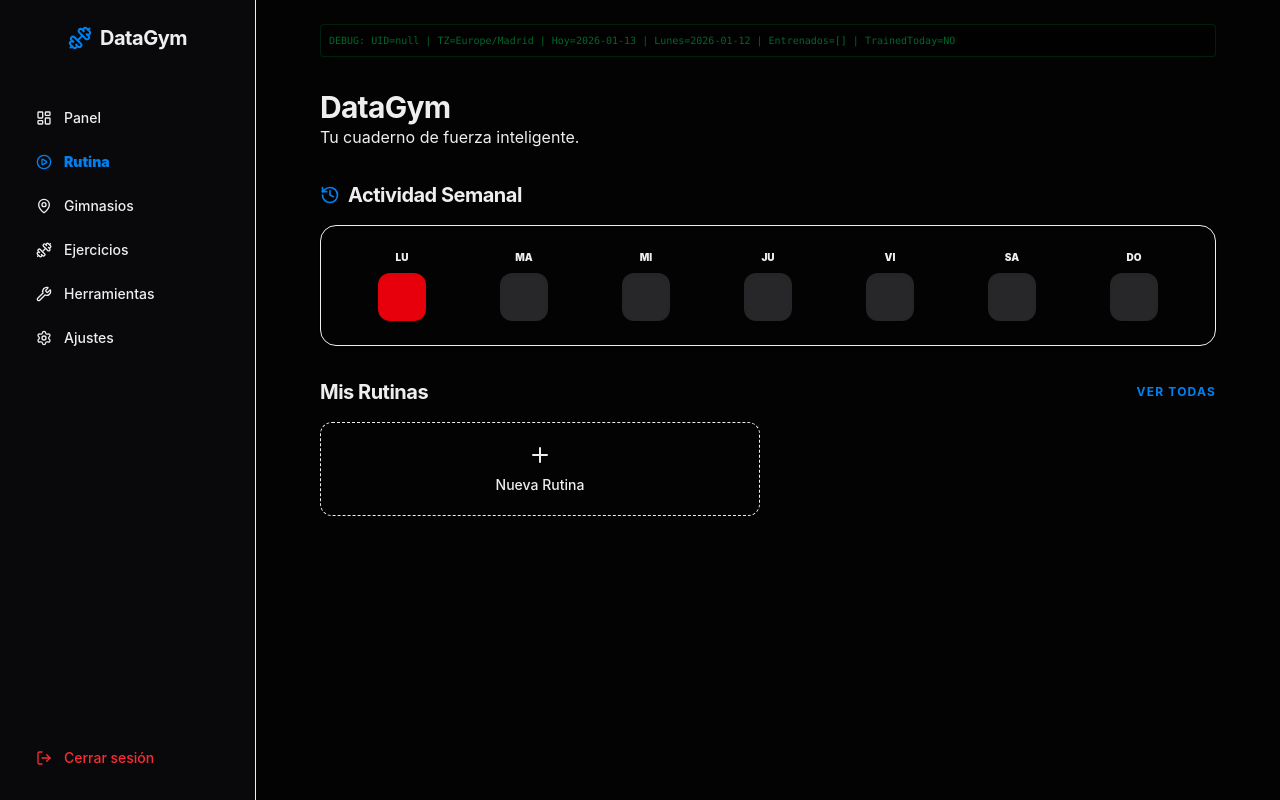
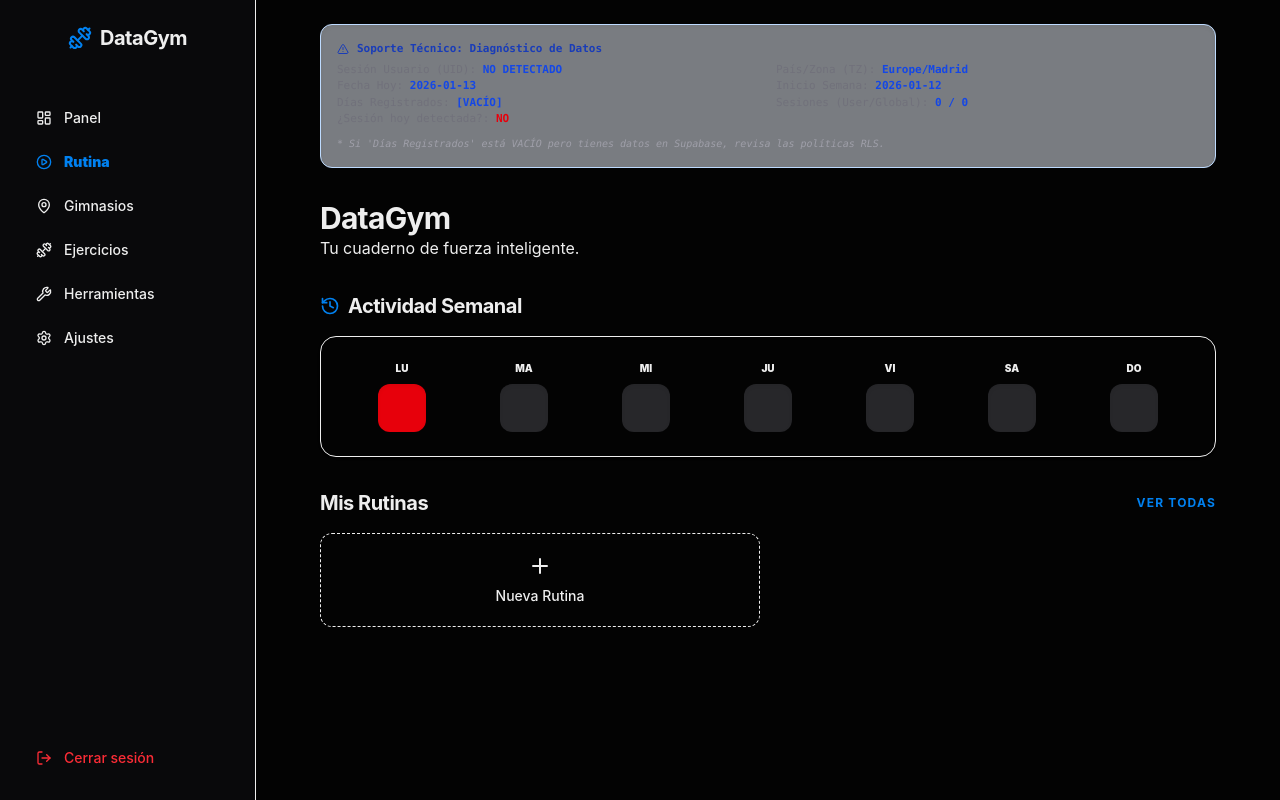
Before and after one commit to srbitgithub/datagymroutines, a Next.js app: page /dashboard in a window 1280 px wide. Built offline with nearby package versions, Linux system fonts and the light colour scheme.

Commit message:
otro intento de arreglo

```diff
--- a/src/app/_actions/training.ts
+++ b/src/app/_actions/training.ts
@@ -381,14 +381,18 @@ export async function getProgressionDataAction(exerciseId?: string, timezone: st
     try {
         const authRepository = new SupabaseAuthRepository();
         const user = await authRepository.getSession();
-        if (!user) return [];
+        if (!user) return { items: [], debug: { globalCount: 0, returnedCount: 0 } };
 
         const sessionRepository = new SupabaseSessionRepository();
         const sessions = await sessionRepository.getAllByUserId(user.id);
 
+        // DEBUG: ¿Veo alguna sesión aunque no sea de este usuario? (Si esto da 0 y hay datos, es RLS)
+        const client = await (new SupabaseAuthRepository() as any).getClient();
+        const { count: globalCount } = await client.from("training_sessions").select("*", { count: 'exact', head: true });
+
         console.log(`[getProgressionDataAction] UserID: ${user.id}, Sesiones encontradas: ${sessions.length}`);
 
-        if (!Array.isArray(sessions)) return [];
+        if (!Array.isArray(sessions)) return { items: [], debug: { globalCount: globalCount || 0, returnedCount: 0 } };
 
         const data = sessions.map(session => {
             let volume = 0;
@@ -422,9 +426,15 @@ export async function getProgressionDataAction(exerciseId?: string, timezone: st
             };
         }).reverse();
 
-        return data;
-    } catch (error) {
+        return {
+            items: data,
+            debug: {
+                globalCount: globalCount || 0,
+                returnedCount: sessions.length
+            }
+        };
+    } catch (error: any) {
         console.error("Error in getProgressionDataAction:", error);
-        return [];
+        return { items: [], error: error.message, debug: { globalCount: 0, returnedCount: 0 } };
     }
 }
--- a/src/app/dashboard/page.tsx
+++ b/src/app/dashboard/page.tsx
@@ -17,7 +17,7 @@ export default async function DashboardPage({ searchParams }: { searchParams: Pr
     const user = await authRepo.getSession();
 
     const routines = await getRoutinesAction();
-    const progression = await getProgressionDataAction(undefined, userTimezone);
+    const { items: progressionItems, debug } = await getProgressionDataAction(undefined, userTimezone);
 
     // Weekly Tracker Logic (User's 10-step plan + Robust TZ handling)
     const tz = userTimezone;
@@ -57,7 +57,7 @@ export default async function DashboardPage({ searchParams }: { searchParams: Pr
     const todayStr = fmt(localNow);
     const mondayStr = fmt(mondayLocal);
     const sundayStr = fmt(sundayLocal);
-    const trainingDates = new Set(progression.map(p => p.date));
+    const trainingDates = new Set(progressionItems.map(p => p.date));
 
     // Debug Logs
     console.log("\x1b[42m\x1b[30m%s\x1b[0m", "====================================================");
@@ -96,9 +96,24 @@ export default async function DashboardPage({ searchParams }: { searchParams: Pr
 
     return (
         <div className="max-w-4xl mx-auto space-y-8">
-            {/* Visual Debug Overlay (Solo visible para depuración) */}
-            <div className="text-[10px] font-mono bg-black text-green-500 p-2 rounded border border-green-500/30 opacity-50 hover:opacity-100 transition-opacity">
-                DEBUG: UID={user?.id || 'null'} | TZ={tz} | Hoy={todayStr} | Lunes={mondayStr} | Entrenados=[{Array.from(trainingDates).join(',')}] | TrainedToday={trainingDates.has(todayStr) ? 'SI' : 'NO'}
+            {/* Panel de Depuración Visual */}
+            <div className="rounded-xl border border-blue-200 bg-blue-50/50 p-4 text-[11px] font-mono shadow-inner space-y-1">
+                <div className="flex items-center gap-2 text-blue-800 font-bold mb-1">
+                    <AlertTriangle className="h-3 w-3" />
+                    Soporte Técnico: Diagnóstico de Datos
+                </div>
+                <div className="grid grid-cols-1 md:grid-cols-2 gap-x-4">
+                    <div><span className="text-zinc-500">Sesión Usuario (UID):</span> <span className="text-blue-700 font-bold">{user?.id || 'NO DETECTADO'}</span></div>
+                    <div><span className="text-zinc-500">País/Zona (TZ):</span> <span className="text-blue-700 font-bold">{tz}</span></div>
+                    <div><span className="text-zinc-500">Fecha Hoy:</span> <span className="text-blue-700 font-bold">{todayStr}</span></div>
+                    <div><span className="text-zinc-500">Inicio Semana:</span> <span className="text-blue-700 font-bold">{mondayStr}</span></div>
+                    <div><span className="text-zinc-500">Días Registrados:</span> <span className="text-blue-700 font-bold">[{Array.from(trainingDates).join(', ') || 'VACÍO'}]</span></div>
+                    <div><span className="text-zinc-500">Sesiones (User/Global):</span> <span className="text-blue-700 font-bold">{debug?.returnedCount || 0} / {debug?.globalCount || 0}</span></div>
+                    <div><span className="text-zinc-500">¿Sesión hoy detectada?:</span> <span className={`${trainingDates.has(todayStr) ? 'text-green-600' : 'text-red-600'} font-bold`}>{trainingDates.has(todayStr) ? 'SÍ' : 'NO'}</span></div>
+                </div>
+                <div className="mt-2 text-[10px] text-zinc-400 italic">
+                    * Si 'Días Registrados' está VACÍO pero tienes datos en Supabase, revisa las políticas RLS.
+                </div>
             </div>
             {error && (
                 <div className="rounded-xl border-l-4 border-red-500 bg-red-50 p-4 shadow-sm">
--- a/src/modules/auth/infrastructure/adapters/SupabaseServerClient.ts
+++ b/src/modules/auth/infrastructure/adapters/SupabaseServerClient.ts
@@ -13,7 +13,11 @@ export async function createServerSideClient() {
     }
 
     const cookieStore = await cookies()
-    console.info(`[SupabaseServerClient] Creando cliente. Cookies: ${cookieStore.getAll().length}`);
+    const allCookies = cookieStore.getAll();
+    console.info(`[SupabaseServerClient] Creando cliente. Cookies: ${allCookies.length}`);
+    if (allCookies.length > 0) {
+        console.log("Cookie names:", allCookies.map(c => c.name).join(', '));
+    }
 
     return createServerClient(
         supabaseUrl || 'https://placeholder.supabase.co',
--- a/src/modules/training/infrastructure/adapters/SupabaseSessionRepository.ts
+++ b/src/modules/training/infrastructure/adapters/SupabaseSessionRepository.ts
@@ -18,6 +18,13 @@ export class SupabaseSessionRepository extends SupabaseRepository implements Ses
 
     async getAllByUserId(userId: string): Promise<TrainingSession[]> {
         const client = await this.getClient();
+        const { data: { user: authUser } } = await client.auth.getUser();
+        console.log(`[SupabaseSessionRepository] Auth User en el cliente: ${authUser?.id || 'null'}`);
+
+        // DEBUG: ¿Veo alguna sesión aunque no sea de este usuario? (Si esto da 0 y hay datos, es RLS)
+        const { count: globalCount } = await client.from("training_sessions").select("*", { count: 'exact', head: true });
+        console.log(`[SupabaseSessionRepository] DEBUG GLOBAL: Hay ${globalCount} sesiones totales en la tabla`);
+
         const { data, error } = await client
             .from("training_sessions")
             .select("*, exercise_sets(*)")
```
